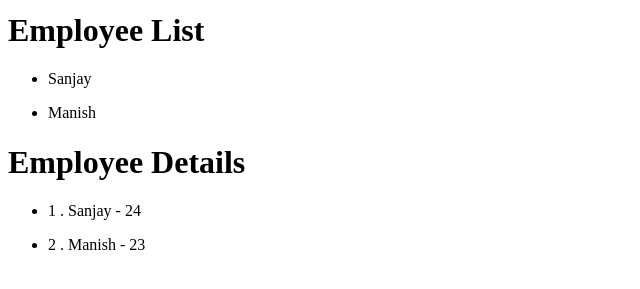
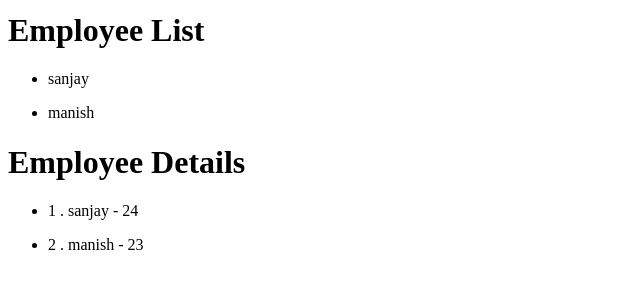
Before and after one commit to sanjay2596/angular-20-Training, an Angular app: page / in a window 1280 px wide. Shown: the part 251-540 px from the top of the page, without its empty margins (0-640 px from the left). Built offline with nearby package versions, Linux system fonts and the light colour scheme.

Commit message:
Dependency injuction

```diff
--- a/src/app/app.module.ts
+++ b/src/app/app.module.ts
@@ -9,6 +9,8 @@ import { DisplayDirectiveComponent } from './display-directive/display-directive
 import { TestComponent } from './test/test.component';
 import { EmployeeListComponent } from './employee-list/employee-list.component';
 import { EmployeeDetailComponent } from './employee-detail/employee-detail.component';
+import { EmployeeService } from './employee.service';
+
 
 @NgModule({
   declarations: [
@@ -24,7 +26,7 @@ import { EmployeeDetailComponent } from './employee-detail/employee-detail.compo
     AppRoutingModule,
     FormsModule
   ],
-  providers: [],
+  providers: [EmployeeService],
   bootstrap: [AppComponent]
 })
 export class AppModule { }
--- a/src/app/employee-detail/employee-detail.component.ts
+++ b/src/app/employee-detail/employee-detail.component.ts
@@ -1,4 +1,5 @@
 import { Component, OnInit } from '@angular/core';
+import { EmployeeService } from '../employee.service';
 
 @Component({
   selector: 'app-employee-detail',
@@ -7,13 +8,11 @@ import { Component, OnInit } from '@angular/core';
 })
 export class EmployeeDetailComponent implements OnInit {
 
-  public employees=[
-    {"id":1, "name":"Sanjay", "age":24},
-    {"id":2, "name":"Manish", "age":23}
-  ]
-  constructor() { }
+  public employees=[];
+  constructor(private _employeeService : EmployeeService) { }
 
   ngOnInit() {
+    this.employees=this._employeeService.getEmployees();
   }
 
 }
--- a/src/app/employee-list/employee-list.component.ts
+++ b/src/app/employee-list/employee-list.component.ts
@@ -1,4 +1,6 @@
 import { Component, OnInit } from '@angular/core';
+import { EmployeeService } from '../employee.service';
+
 
 @Component({
   selector: 'app-employee-list',
@@ -7,13 +9,11 @@ import { Component, OnInit } from '@angular/core';
 })
 export class EmployeeListComponent implements OnInit {
 
-  public employees=[
-    {"id":1, "name":"Sanjay", "age":24},
-    {"id":2, "name":"Manish", "age":23}
-  ]
-  constructor() { }
+  public employees=[];
+  constructor(private _employeeService: EmployeeService) { }
 
   ngOnInit() {
+    this.employees=this._employeeService.getEmployees();
   }
 
 }
--- /dev/null
+++ b/src/app/employee.service.ts
@@ -0,0 +1,18 @@
+ import { Injectable } from '@angular/core';
+
+@Injectable({
+  providedIn: 'root'
+})
+export class EmployeeService {
+
+  constructor() { }
+   getEmployees(){
+     return(
+      [
+        {"id":1, "name":"sanjay", "age":24},
+        {"id":2, "name":"manish", "age":23}
+      ]
+     )
+
+   }
+}
```
Also changed, not shown: 1 other file (tests, documents, lock files or other folders).
